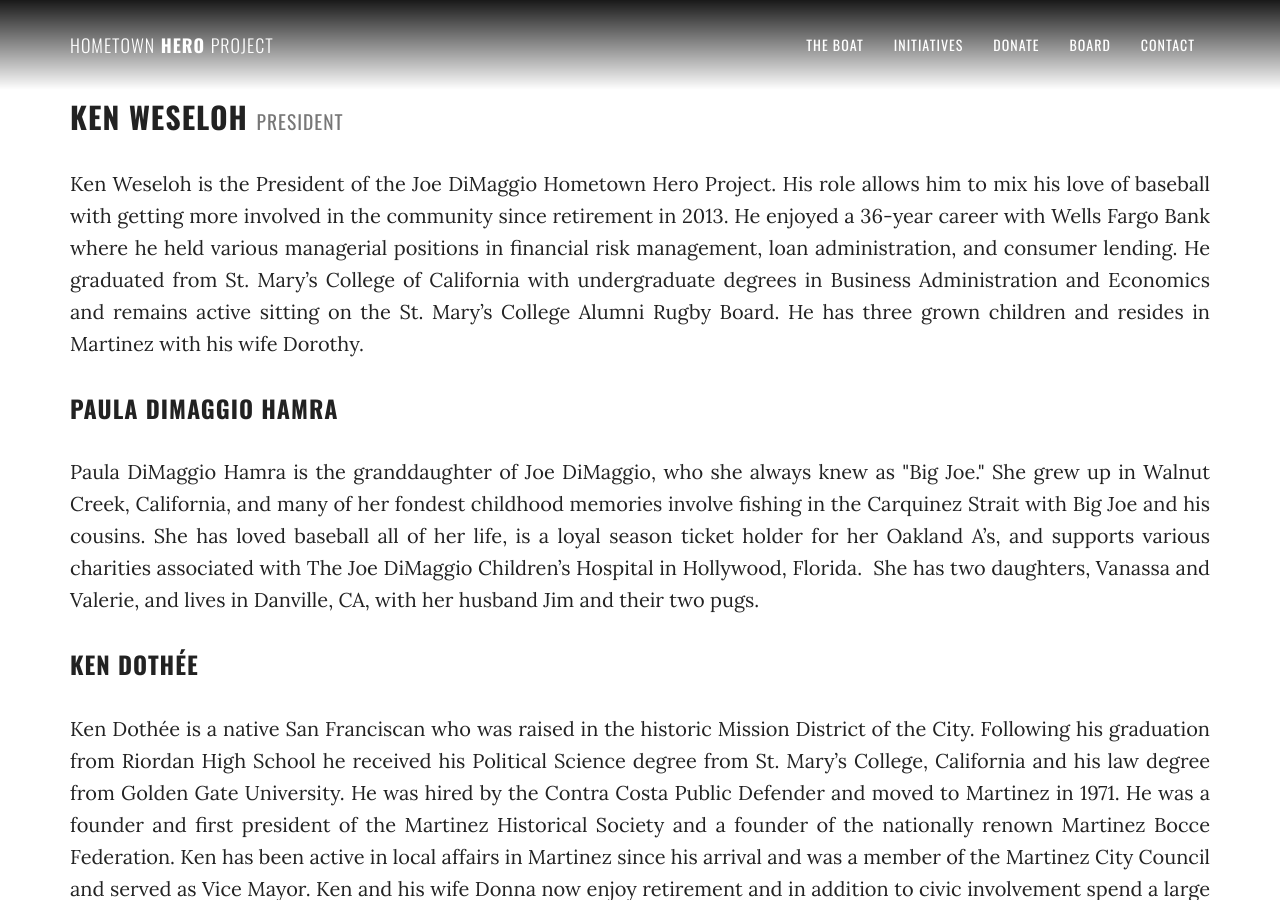
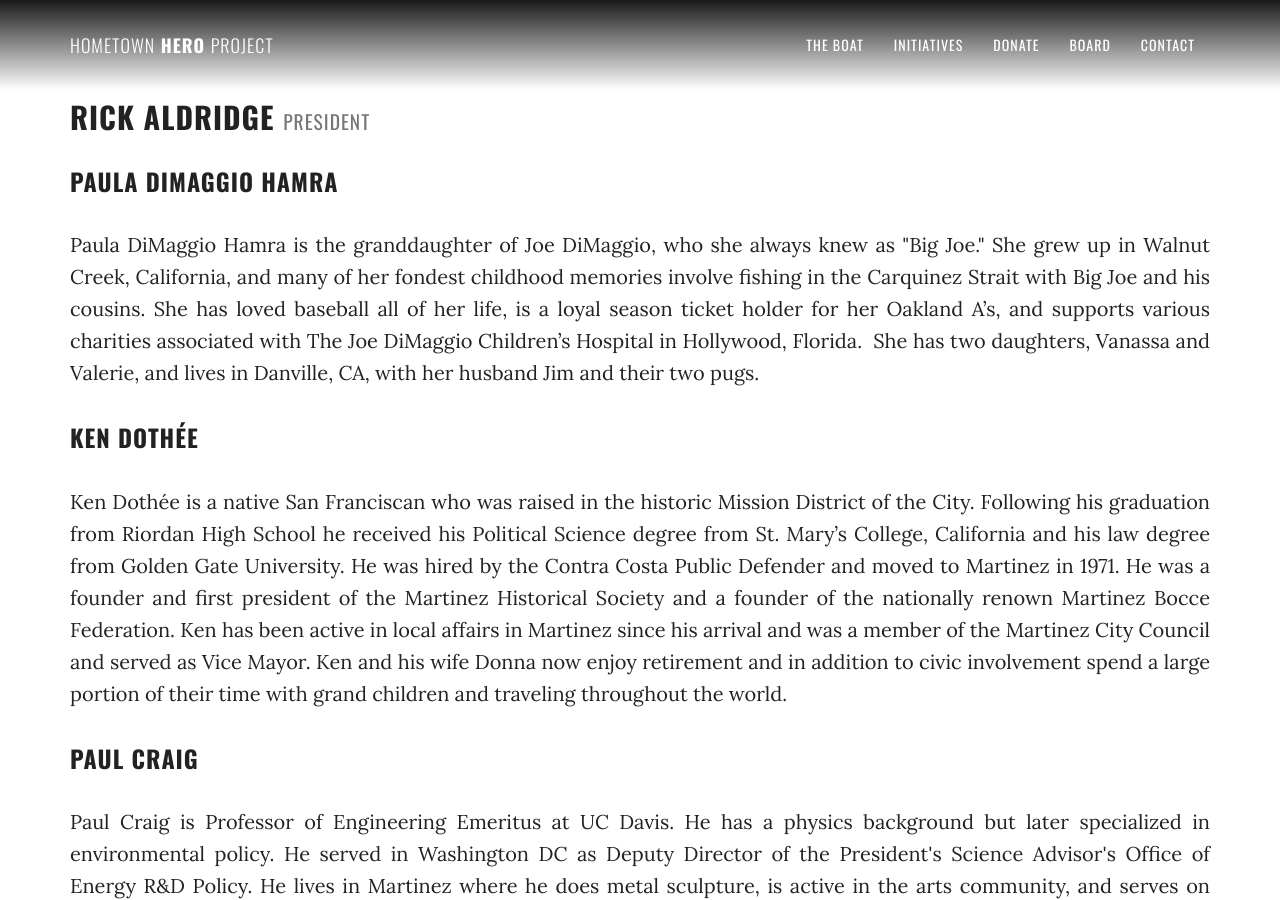
Before and after one commit to martinez-hero/martinez-hero.github.io, a Jekyll site: the page built from board/index.html, in a window 1280 px wide and 900 px high. Built offline with Jekyll 4.4.1, drawn with Linux system fonts in a browser that asks for light colours; nearby versions of some CDN libraries.

Commit message:
replace president

```diff
--- a/board/index.html
+++ b/board/index.html
@@ -9,10 +9,10 @@ title: Board Members
       <div class="row">
         <div class="col-sm-12">
           <h2>
-            Ken Weseloh
+            Rick Aldridge
             <small>President</small>
           </h2>
-          <p>Ken Weseloh is the President of the Joe DiMaggio Hometown Hero Project.  His role allows him to mix his love of baseball with getting more involved in the community since retirement in 2013.  He enjoyed a 36-year career with Wells Fargo Bank where he held various managerial positions in financial risk management, loan administration, and consumer lending. He graduated from St. Mary’s College of California with undergraduate degrees in Business Administration and Economics and remains active sitting on the St. Mary’s College Alumni Rugby Board. He has three grown children and resides in Martinez with his wife Dorothy.</p>
+          <p></p>
         </div>
       </div>
       <div class="row">
```
